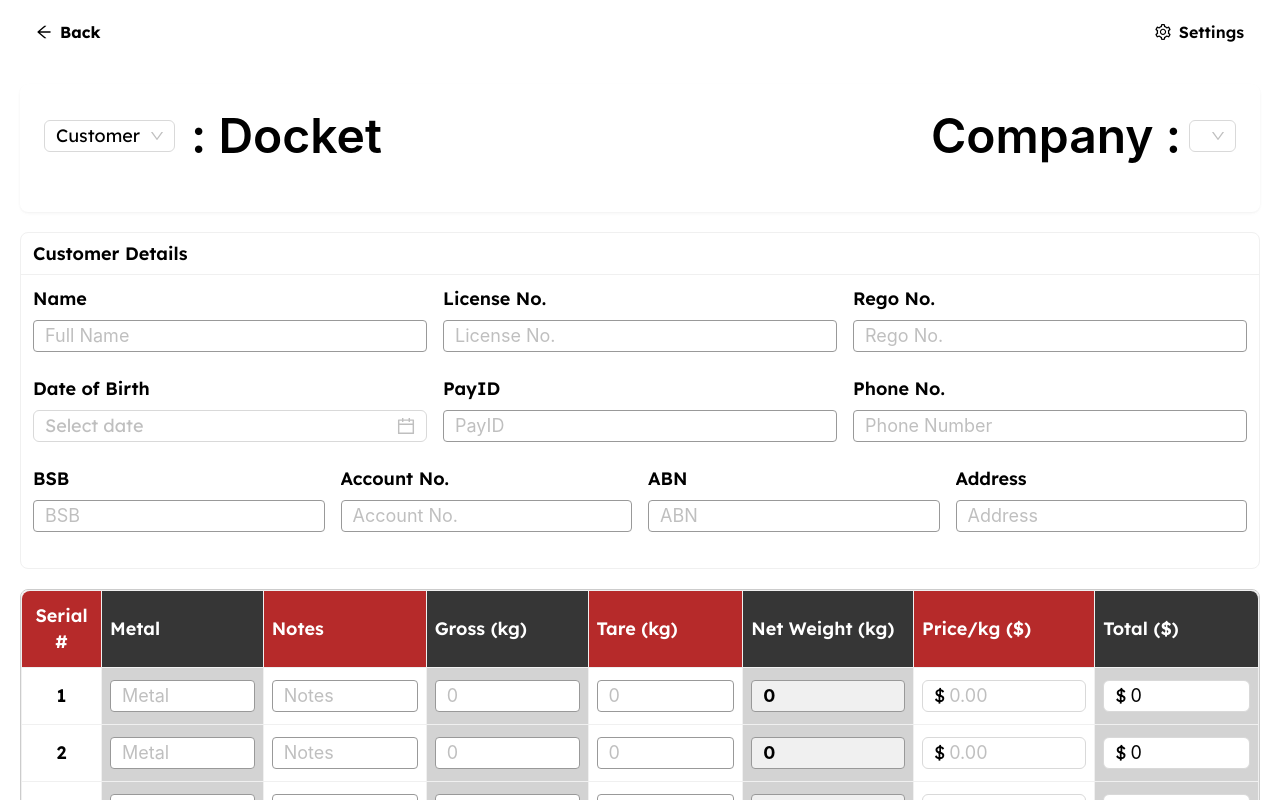
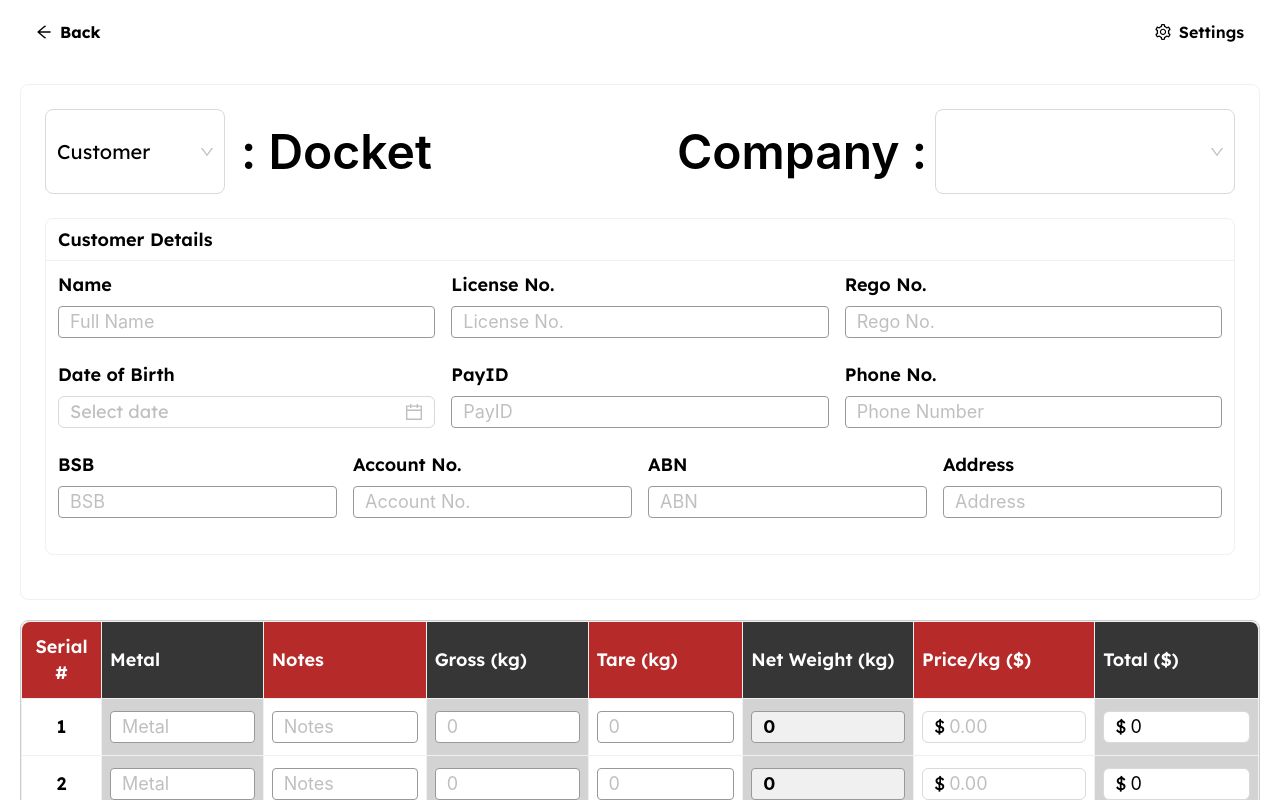
Before and after one commit to JuhilKBhatt/Weight-Docket-Maker, a React (Vite) app in the folder frontend/: page /new-docket in a window 1280 px wide. Shown: the top 800 px of the page. Built offline with nearby package versions, Linux system fonts and the light colour scheme; a web font is replaced by a local one.

Commit message:
Header Style Update

```diff
--- a/frontend/src/pages/docket/DocketForm.jsx
+++ b/frontend/src/pages/docket/DocketForm.jsx
@@ -119,13 +119,16 @@ export default function DocketForm() {
             <Form form={form} layout="vertical" onFinish={onFinish}>
 
                 {/* --- HEADER --- */}
-                <Card variant="borderless" style={{ marginBottom: 20 }}>
+                <Card style={{ marginBottom: 20 }}>
                     <Row justify="space-between" align="middle">
                         {/* LEFT SIDE */}
                         <Col>
                             <Space size="middle">
                                 <Form.Item name="docketType" initialValue="Customer">
-                                    <Select>
+                                    <Select
+                                    size="large"
+                                    style={{ width: 180, height:85 }}
+                                    >
                                         <Option value="Customer">Customer</Option>
                                         <Option value="Weight">Weight</Option>
                                     </Select>
@@ -139,7 +142,10 @@ export default function DocketForm() {
                             <Space align="center">
                                 <Title level={1}>Company :</Title>
                                 <Form.Item name="companyDetails">
-                                    <Select>
+                                    <Select
+                                        size="large"
+                                        style={{ width: 300, height:85 }}
+                                    >
                                         <Option value="company1">Example Company A</Option>
                                         <Option value="company2">Example Company B</Option>
                                     </Select>
@@ -147,12 +153,12 @@ export default function DocketForm() {
                             </Space>
                         </Col>
                     </Row>
+
+                    {/* --- CUSTOMER DETAILS --- */}
+                    <CustomerDetails
+                        dateFormat={dateFormat}
+                    />
                 </Card>
-
-                {/* --- CUSTOMER DETAILS --- */}
-                <CustomerDetails
-                    dateFormat={dateFormat}
-                />
 
                 {/* --- ITEMS TABLE --- */}
                 <DocketItemsTable
```
